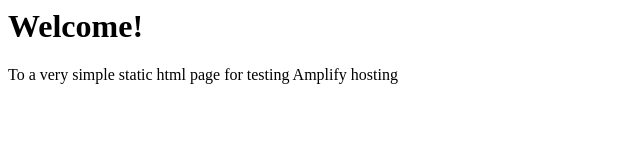
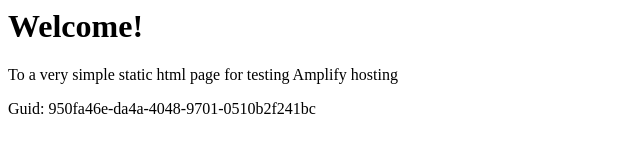
Before and after one commit to aws-aemilia-nrt/Github-PR-Commit-Integration-Test-DoNotTouch-GitHubAutoBuildCanaryTest-v1-preprod-ap-northeast-1, a website: page src/index.html in a window 1280 px wide. Shown: the whole page, without its empty margins (0-640 px from the left). Drawn offline with Linux system fonts and the light colour scheme.

Commit message:
commit from integ tests

```diff
--- a/src/index.html
+++ b/src/index.html
@@ -1,3 +1,5 @@
+
+
 <html lang="en">
 
 <head>
@@ -10,6 +12,6 @@
 <body>
     <h1>Welcome!</h1>
     <p>To a very simple static html page for testing Amplify hosting</p>
-</body>
+    <p>Guid: 950fa46e-da4a-4048-9701-0510b2f241bc</p></body>
 
 </html>
```
